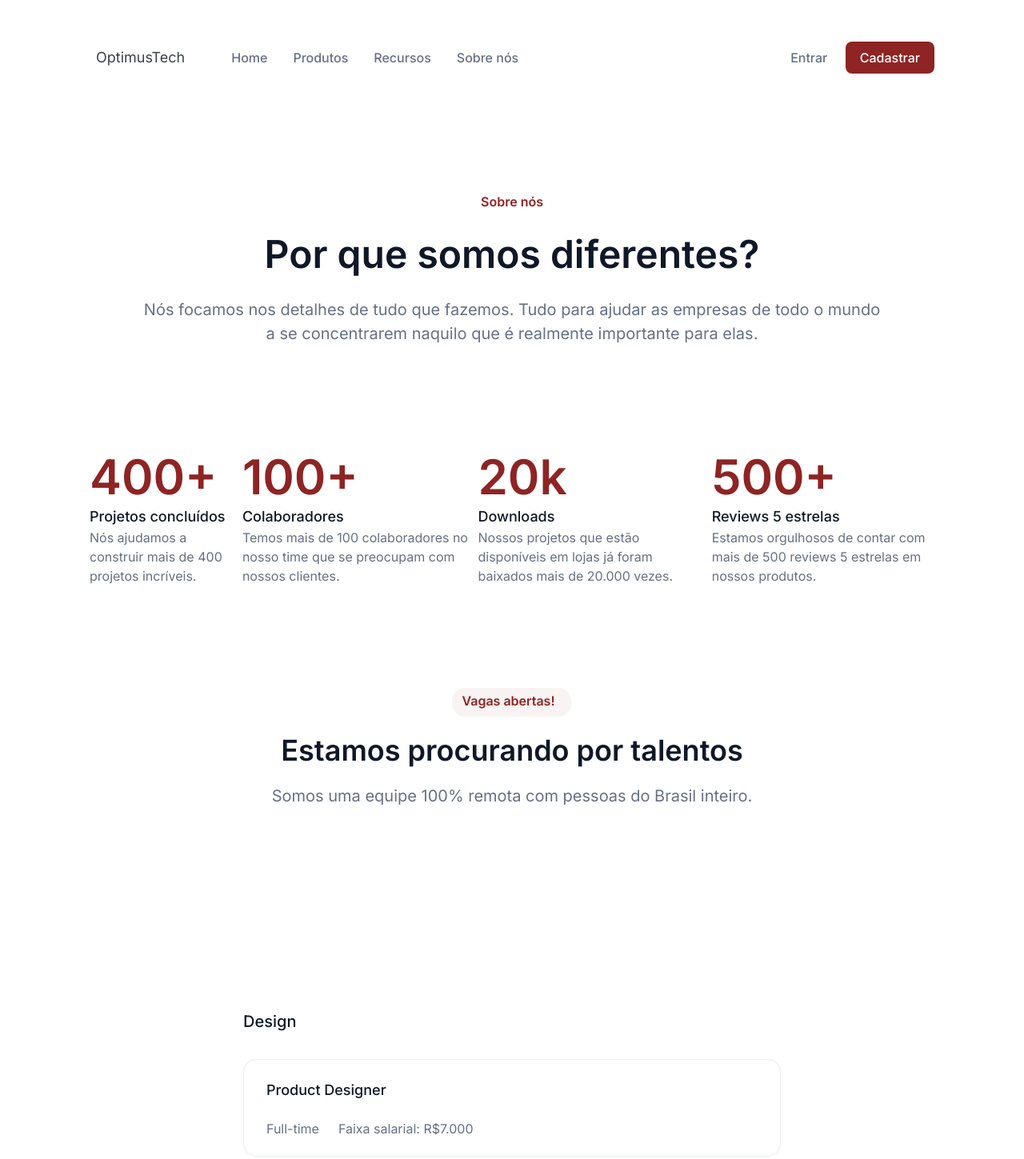
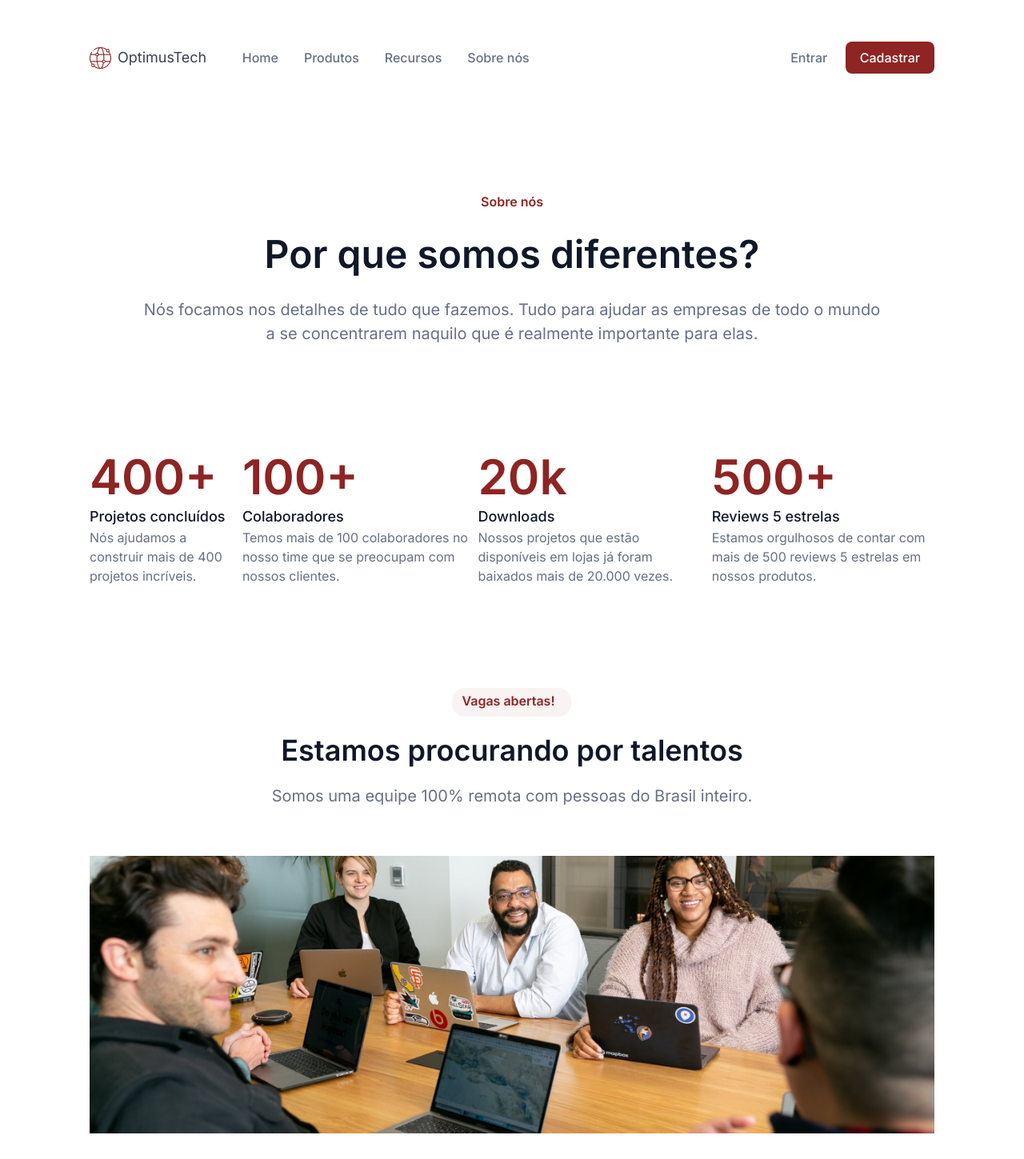
Before and after one commit to MaiaraSoares/Atv3Clarisse, a plain HTML site: page index.html in a window 1280 px wide. Shown: the top 1449 px of the page at 80% size. Drawn offline with Linux system fonts and the light colour scheme; files that its build step writes are made by us from their sources.

Commit message:
Update index.html

```diff
--- a/index.html
+++ b/index.html
@@ -4,12 +4,12 @@
     <meta charset="UTF-8">
     <meta name="viewport" content="width=device-width, initial-scale=1.0">
     <title>Document</title>
-    <link rel="stylesheet" href="/css/style.css">
+    <link rel="stylesheet" href="/style.css">
 </head>
 <body>
     <header>
         <div class="logo">
-            <img src="img/worldwide 1 (Traced) (1).png" alt="">
+            <img src="worldwide 1 (Traced) (1).png" alt="">
             <h3>OptimusTech</h3>
         </div>
         <nav>
@@ -60,7 +60,7 @@
                 <h1>Estamos procurando por talentos</h1>
                 <p>Somos uma equipe 100% remota com pessoas do Brasil inteiro.</p>
            </div>
-           <img src="img/Image.png" alt="">
+           <img src="Image.png" alt="">
         </section>
         <section class="Part_4">
             <div class="box-info">
```
